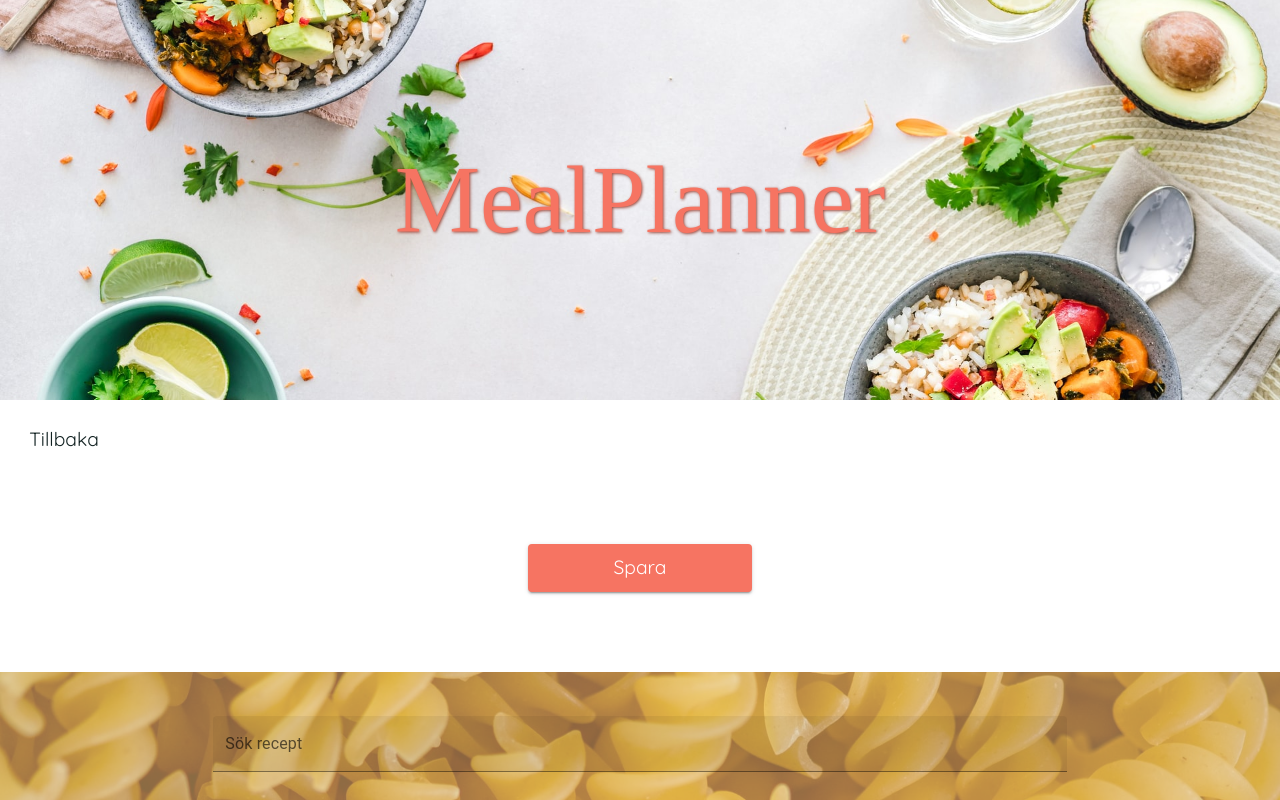
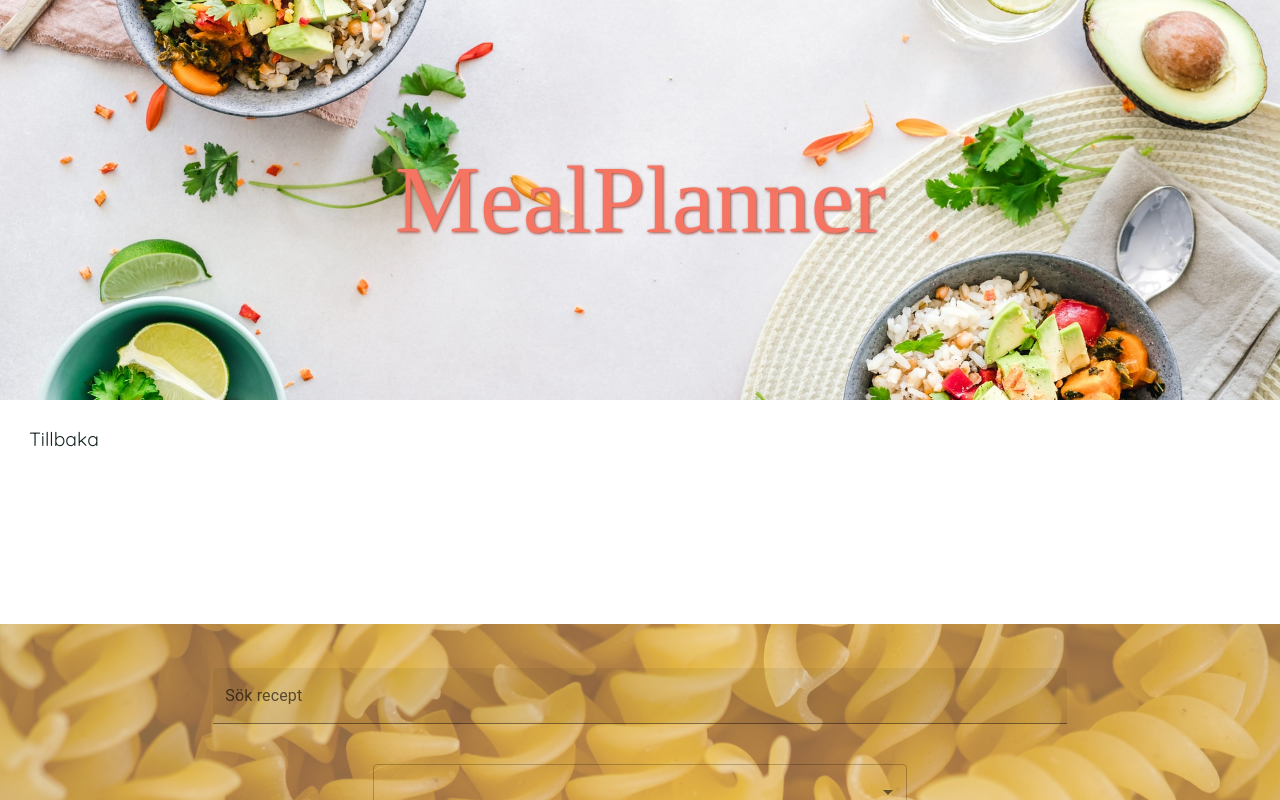
Before and after one commit to JenniferTendell/MealPlanner, a React (Create React App) app: page /recipes in a window 1280 px wide. Shown: the top 800 px of the page. Built offline with nearby package versions, Linux system fonts and the light colour scheme; a web font is replaced by a local one.

Commit message:
Removed 'save' button.

```diff
--- a/src/components/Recipes/RecipesPage.js
+++ b/src/components/Recipes/RecipesPage.js
@@ -19,7 +19,6 @@ export default function RecipesPage() {
                 </Grid>
             </Grid>
             <MealsOverview  />
-            <PrimaryButton text='Spara' color='primary' />
             <FilterRecipes />
             <Grid container className={style.grid}>
                 {allRecipes.map((recipe, index) => (
```
